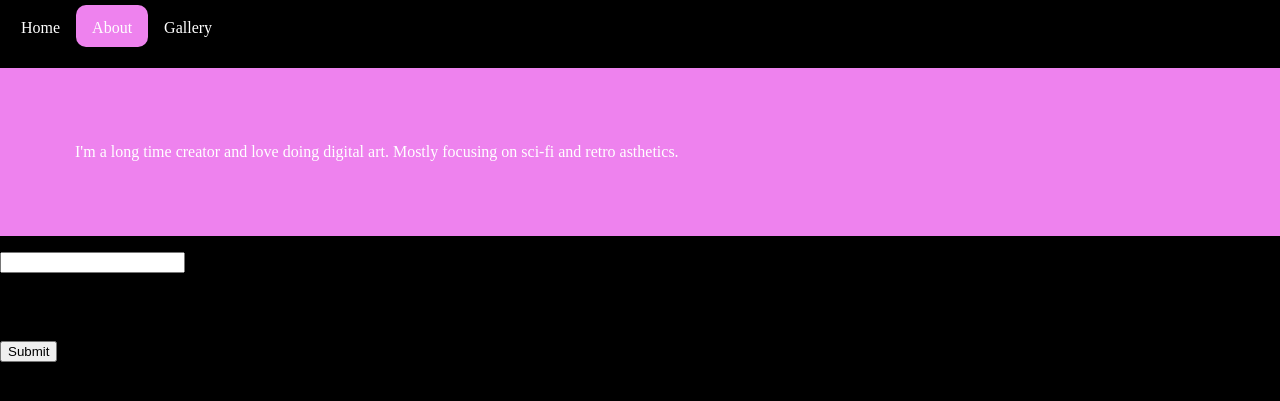
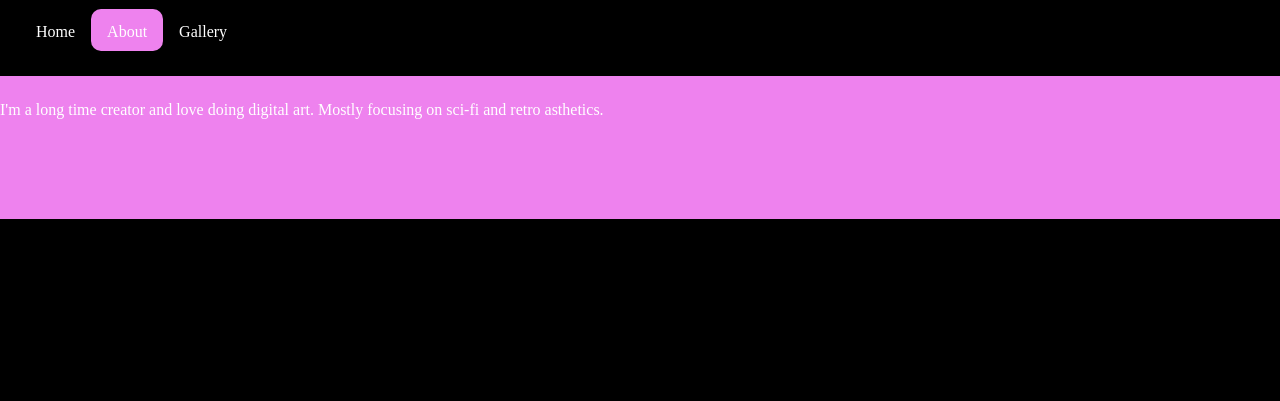
Before and after one commit to Ethan-w4b/art-portfolio-website, a Flask app: page /about in a window 1280 px wide. Shown: the top 401 px of the page. Run offline with Flask 2, Linux system fonts and the light colour scheme.

Commit message:
bit of clean up for the nav bar

```diff
--- a/static/css/about.css
+++ b/static/css/about.css
@@ -6,6 +6,7 @@
 
 #description{
     color: white;
-    padding: 75px;
+    padding-top: 25px;
+    padding-bottom: 100px;
     background-color: violet;
 }
--- a/static/css/template.css
+++ b/static/css/template.css
@@ -10,6 +10,8 @@ body{
 .navi {
     background-color: black;
     width: 100%;
+    padding: 4px 15px;
+    box-shadow: 1px 3px rgba(0, 0, 0, 0.2);
 }
 
 .standard-text{
--- a/templates/about.html
+++ b/templates/about.html
@@ -13,14 +13,6 @@
             <p id="description">I'm a long time creator and love doing digital art. Mostly focusing on sci-fi and retro asthetics.</p>
         </div>
 
-        <form name="myform" action="/static/interaction/interactive.js" onsubmit="get_form();return false">
-            <input type="text" name="age"><p>Enter age</p><br>
-            <input type="submit" value="Submit">
-        </form>
-        <link rel="stylesheet" href="/">
-        <div id="hellow-world-container">
-
-        </div>
 
         {% endblock %}
     </body>
--- a/templates/gallery.html
+++ b/templates/gallery.html
@@ -9,8 +9,8 @@
         {% extends "template.html" %}
         {% block content %}
 
-        <div  class="art-cat">
-            <ul>
+        <div class="main-backdrop">
+            <ul class="art-cat">
                 <li id="2d"><img src="{{url_for('static', filename='/imgs/river.png')}}" alt="2d-art"></li>
                 <li id="3d"><img src="{{url_for('static', filename='/imgs/snow-trees.png')}}" alt="3d-art"></li>
             </ul>
```
Also changed, not shown: static/css/gallery.css (+13 -6 lines).
